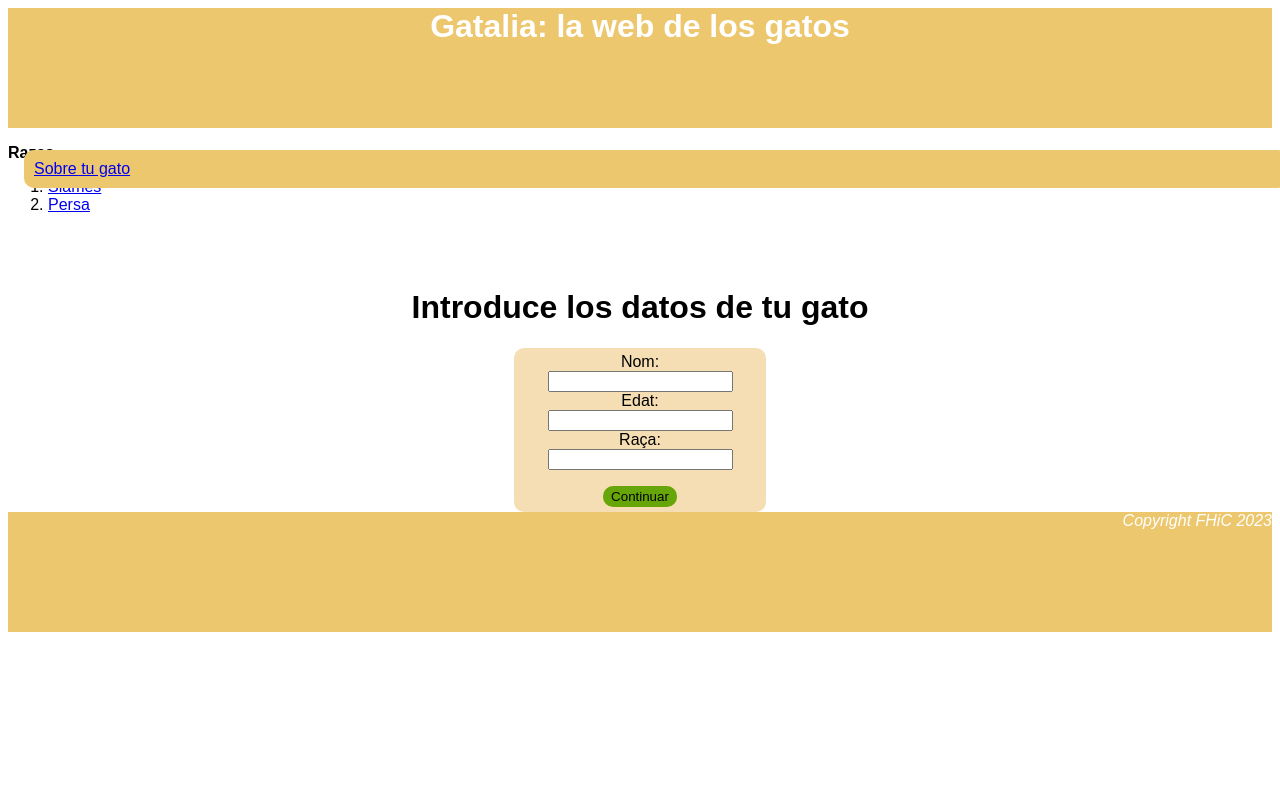
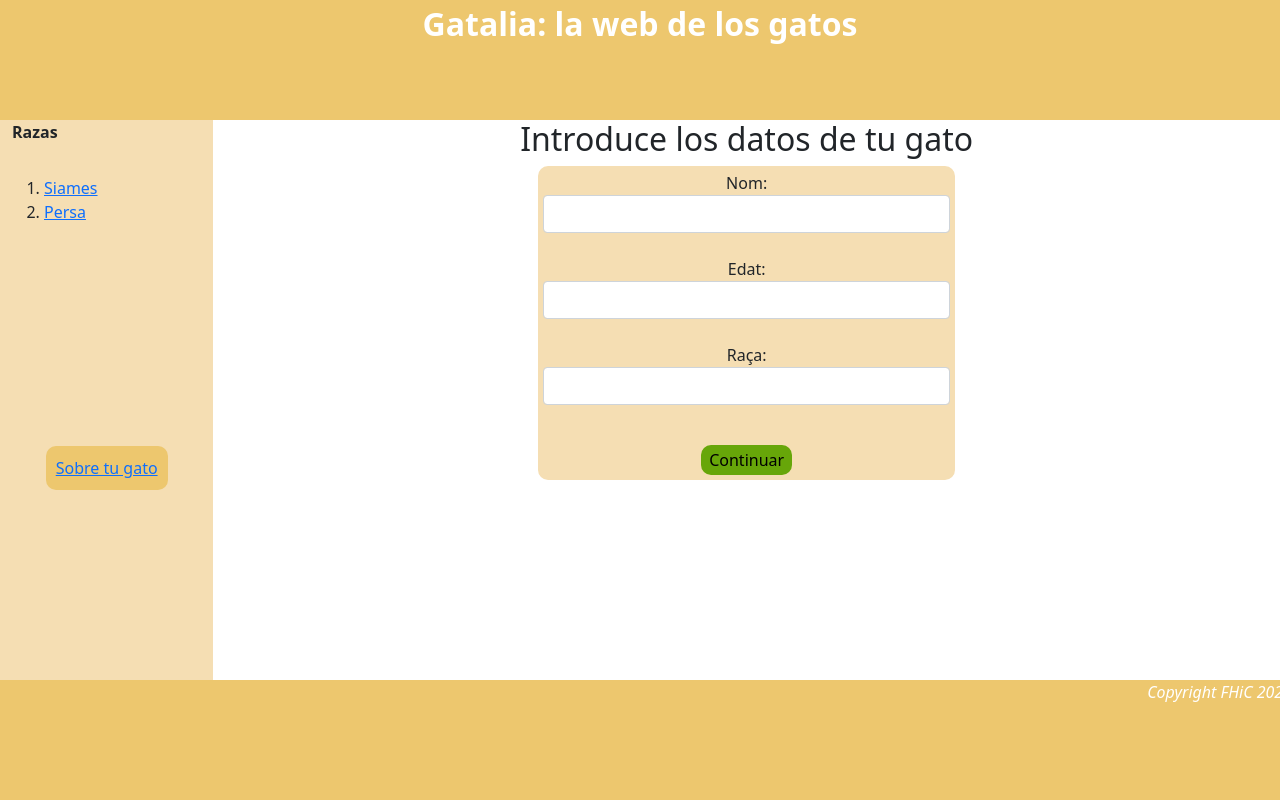
Before and after one commit to lmestres/lmestres.github.io, a plain HTML site: page root/formulari.html in a window 1280 px wide. Drawn offline with nearby package versions, Linux system fonts and the light colour scheme.

Commit message:
exercici 3 entrega

```diff
--- a/root/formulari.html
+++ b/root/formulari.html
@@ -2,15 +2,24 @@
 <html>
   <head>
     <meta charset="utf-8" />
+    <meta name="viewport" content="width=device-width, initial-scale=1">
+    <link href="https://cdn.jsdelivr.net/npm/bootstrap@5.1.3/dist/css/bootstrap.min.css"
+    rel="stylesheet" integrity="sha384-
+    BmE4kWBq78iYhFldvKuhfTAU6auU8tT94WrHftjDbrCEXSU1oBoqyl2QvZ6jIW3" crossorigin="anonymous">
     <title>Formulari</title>
     <link rel="stylesheet" href="style.css"> </link>
   </head>
   <body>
+    <div class="container-fluid">
+      <div class="row gx-50">
+        <div class="col-sm-12">
           <header>Gatalia: la web de los gatos</header>
-    <div id="main">
-      <nav>
+        </div>
+      </div>
+
+      <div class="row">
+        <div id="navegacio" class="col-sm-2">
           <p id = "razas">Razas<br> </p>
-
           <p>
             <ol id="llista">
               <li> <a href="siames.html">
@@ -24,27 +33,40 @@
           <p id="formulari_boto"><a href="formulari.html">
             Sobre tu gato
           </a></p>
-      </nav>
+        </div>
+        <div id="test">
+          <h2 id="titol">Introduce los datos de tu gato</h2>
+          <form class="form-group" action="results.html">
+          <label id="pregunta" for="fname">Nom:</label><br>
+          <input type="text" class="form-control" id="fname" name="fname"><br>
+          <label id="pregunta" for="age">Edat:</label><br>
+          <input type="number" class="form-control" min="0" id="age" name="age"><br>
+          <label id="pregunta" for="fraza">Raça:</label><br>
+          <input list="races" class="form-control" id="fraza" name="fraza"><br>
+          <datalist id="races">
+              <option value="Siames"></option>
+              <option value="Persa"></option>
+          </datalist>
+          <p> </p>
 
-      <div id="test">
-        <h1 id="titol">Introduce los datos de tu gato</h1>
-        <form action="results.html">
-        <label id="pregunta" for="fname">Nom:</label><br>
-        <input type="text" id="fname" name="fname"><br>
-        <label id="pregunta" for="age">Edat:</label><br>
-        <input type="number" min="0" id="age" name="age"><br>
-        <label id="pregunta" for="fraza">Raça:</label><br>
-        <input type="text" id="fraza" name="fraza"><br>
-        <p> </p>
           <input id="boto" type="submit" value="Continuar">
           </form>
         </div>
-
       </div>
 
 
 
+    </div>
+
+    <div class="row .g-0">
+      <div  class="col-sm-12">
         <footer>Copyright FHiC 2023</footer>
-
+      </div>
+    </div>
+  </div>
+  <script
+  src="https://cdn.jsdelivr.net/npm/bootstrap@5.1.3/dist/js/bootstrap.bundle.min.js"
+  integrity="sha384-ka7Sk0Gln4gmtz2MlQnikT1wXgYsOg+OMhuP+IlRH9sENBO0LRn5q+8nbTov4+1p"
+  crossorigin="anonymous"></script>
   </body>
 </html>
--- a/root/style.css
+++ b/root/style.css
@@ -8,37 +8,21 @@ header {
     text-align: center;
     color: white;
     font-weight: bold;
-
 }
 
 footer {
     text-align: right;
     color: white;
     font-style: italic;
-
 }
 
 *{
     box-sizing: border-box;
 }
 
-/*#main {
-    display: flex;
+#persa, #siames, #test{
     min-height: calc(100vh - 30vh);
-}*/
-
-/*#main > article {
-    flex: 1;
-    display: flex;
-    background-image: url("./imagenes/Gato.JPG");
-    background-position: contain;
-    font-size: 2em;
-    justify-content: center;
-    align-items: center;
-    color: white;
-    font-weight: bold;
-
-}*/
+}
 
 #foto{
     display: flex;
@@ -51,19 +35,17 @@ footer {
     align-items: center;
     color: white;
     font-weight: bold;
-
 }
 
 
-/*html{
-    height: 100vh;
-}*/
 #foto{
-    /*min-height: calc(100vh - 30vh);*/
     height: 70vh;
 }
+
 #navegacio{
     background: wheat;
+    display: flex;
+    flex-direction: column;
 }
 
 #siames, #persa{
@@ -83,8 +65,8 @@ form{
     display: block;
     background: wheat;
     border-radius: 10px;
-    margin-left: 40%;
-    margin-right: 40%;
+    margin-left: 30%;
+    margin-right: 30%;
     padding: 5px;
 }
 
@@ -97,26 +79,17 @@ form{
 #formulari_boto{
     display: block;
     background: rgb(237, 199, 110);
-    margin: auto;
+    margin:auto;
     border-radius: 10px;
     padding: 10px;
-    position: relative;
-    bottom: 10vh;
-    left: 2vh;
 }
-/*
-header, footer, article, nav {
-    padding: 1em;
-}*/
-
-
 
 header, footer{
     background: rgb(237, 199, 110);
     height: 15vh;
+    margin-left:-12px;
+    margin-right: -12px;
 }
-
-
 
 .grid-taula-final{
     display: grid;
```
Also changed, not shown: root/index.html (+5 -44 lines), root/persa.html (+22 -6 lines), root/results.html (+22 -8 lines), root/siames.html (+23 -5 lines). Lines whose indentation alone changed are shown as unchanged.
